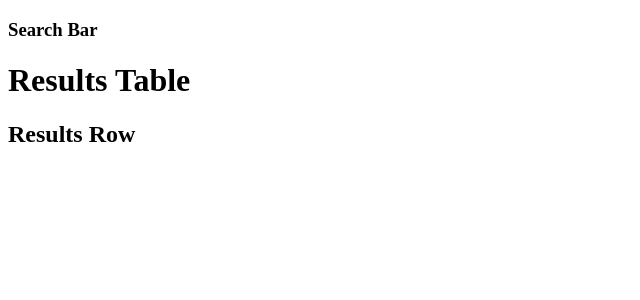
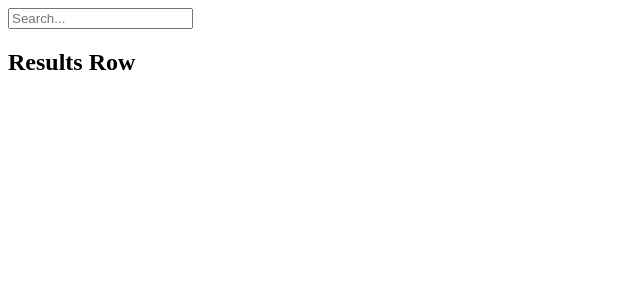
Before and after one commit to ttreit/mini-apps-2, a React app in the folder challenge_1/: page / in a window 1280 px wide. Shown: the top 300 px of the page, without its empty margins (0-640 px from the left). Built offline with nearby package versions, Linux system fonts and the light colour scheme.

Commit message:
Add search input box

```diff
--- a/challenge_1/src/components/Container.jsx
+++ b/challenge_1/src/components/Container.jsx
@@ -13,7 +13,6 @@ class Container extends React.Component {
       <div>
         <SearchBar />
         <ResultsTable />
-        <ResultsRow />
       </div>
     )
   }
--- a/challenge_1/src/components/ResultsTable.jsx
+++ b/challenge_1/src/components/ResultsTable.jsx
@@ -1,4 +1,5 @@
 import React, { Component } from 'react';
+import ResultsRow from './ResultsRow.jsx';
 
 class ResultsTable extends React.Component {
   constructor(props) {
@@ -8,7 +9,7 @@ class ResultsTable extends React.Component {
   render() {
     return (
       <div>
-        <h1>Results Table</h1>
+        <ResultsRow />
       </div>
     )
   }
--- a/challenge_1/src/components/SearchBar.jsx
+++ b/challenge_1/src/components/SearchBar.jsx
@@ -8,7 +8,9 @@ class SearchBar extends React.Component {
   render() {
     return (
       <div>
-        <h3>Search Bar</h3>
+        <form>
+          <input type='text' placeholder='Search...' />
+        </form>
       </div>
     )
   }
```
Also changed, not shown: challenge_1/public/main.js.
